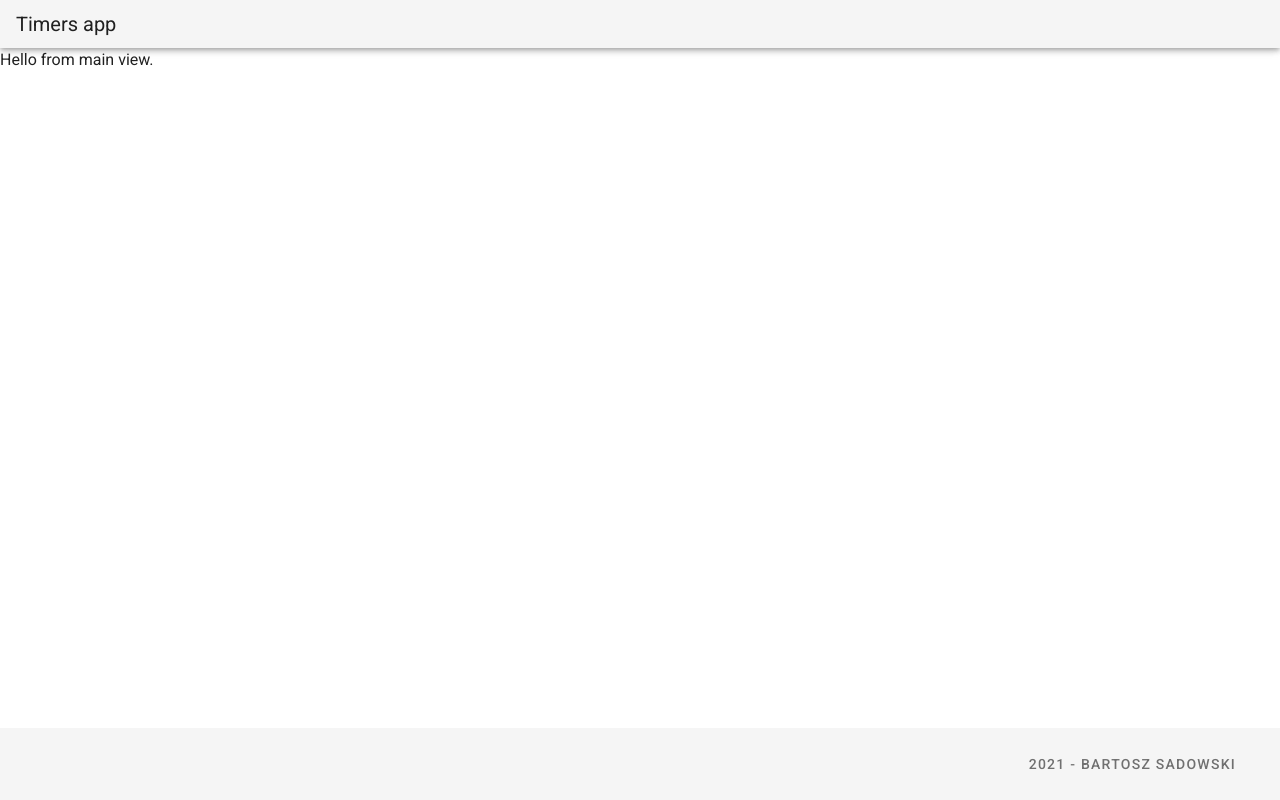
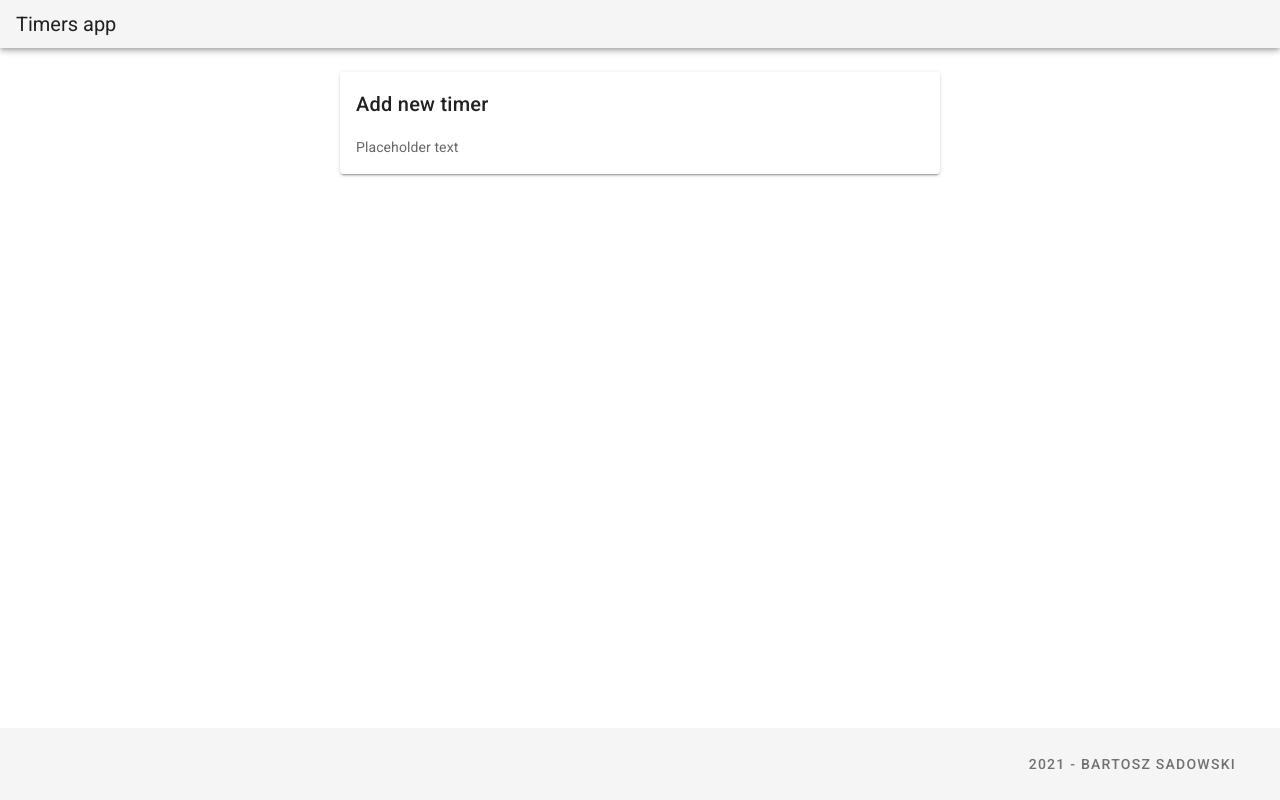
Before and after one commit to BartoszSadowski/Timers, a Vue app: page / in a window 1280 px wide. Built offline with nearby package versions, Linux system fonts and the light colour scheme.

Commit message:
[basic-layout] Added placeholder timer adder

```diff
--- a/src/App.vue
+++ b/src/App.vue
@@ -7,7 +7,7 @@
 </template>
 
 <script>
-import Main from './components/views/Main.vue';
+import Main from './components/views/main/Main.vue';
 import AppBar from './components/common/AppBar.vue';
 import AppFooter from './components/common/AppFooter.vue';
 
--- a/src/components/views/Main.vue
+++ /dev/null
@@ -1,11 +0,0 @@
-<template>
-  <v-main>
-    Hello from main view.
-  </v-main>
-</template>
-
-<script>
-export default {
-  name: 'Main',
-};
-</script>
--- /dev/null
+++ b/src/components/views/main/Main.vue
@@ -0,0 +1,17 @@
+<template>
+  <v-main class="mt-6">
+    <TimerAdder />
+  </v-main>
+</template>
+
+<script>
+import TimerAdder from './TimerAdder.vue';
+
+export default {
+  name: 'Main',
+
+  components: {
+    TimerAdder,
+  },
+};
+</script>
--- /dev/null
+++ b/src/components/views/main/TimerAdder.vue
@@ -0,0 +1,18 @@
+<template>
+  <v-card
+    class="mx-auto"
+    max-width="600"
+  >
+    <v-card-title>
+      Add new timer
+    </v-card-title>
+
+    <v-card-text> Placeholder text</v-card-text>
+  </v-card>
+</template>
+
+<script>
+export default {
+  name: 'TimerAdder',
+};
+</script>
```
